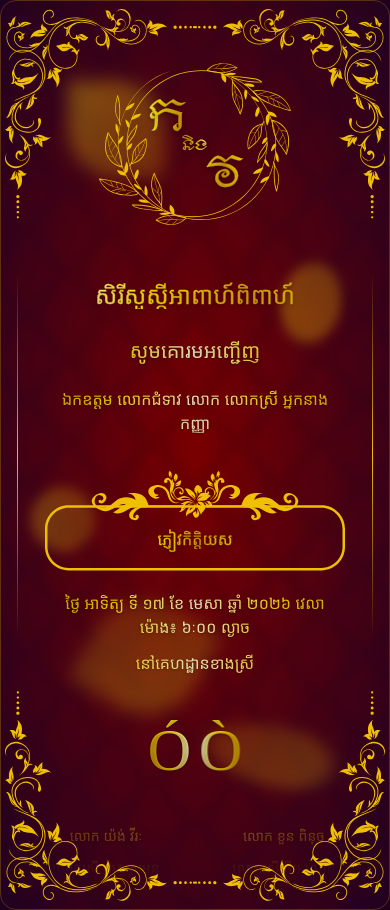
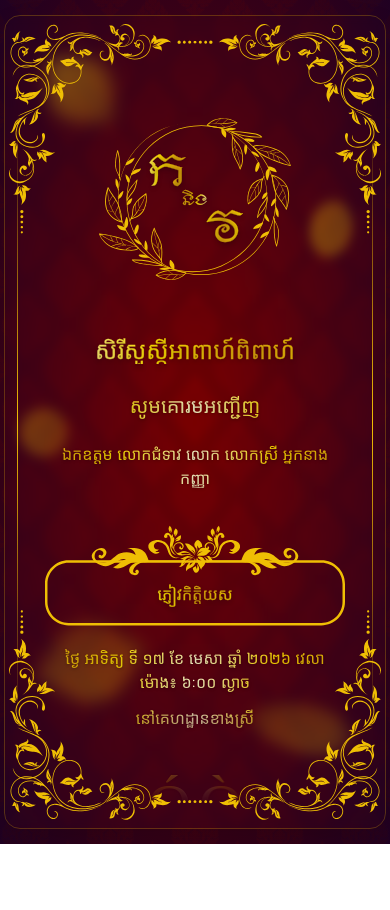
Before and after one commit to kompheakmony/digital-invite, a React (Vite) app in the folder my-card/: page / in a window 390 px wide. After the commit the page ends 844 px from the top, so only its background shows below. Built offline with nearby package versions, Linux system fonts and the light colour scheme; a web font is replaced by a local one.

Commit message:
mobile responsive

```diff
--- a/my-card/src/components/LayoutWrapper.tsx
+++ b/my-card/src/components/LayoutWrapper.tsx
@@ -63,13 +63,8 @@ function useScrollOverflowMask(scrollYProgress: MotionValue<number>) {
 
 const StyleSheet = () => (
   <style>{`
-    .scrollbar-hide::-webkit-scrollbar {
-      display: none;
-    }
-    .scrollbar-hide {
-      -ms-overflow-style: none; /* IE and Edge */
-      scrollbar-width: none; /* Firefox */
-    }
+    .scrollbar-hide::-webkit-scrollbar { display: none; }
+    .scrollbar-hide { -ms-overflow-style: none; scrollbar-width: none; }
   `}</style>
 );
 
@@ -89,7 +84,6 @@ const generateGradientFromColor = (
     const b = parseInt(hex.slice(5, 7), 16);
     return `${r}, ${g}, ${b}`;
   };
-
   const rgb = hexToRgb(color);
   return `linear-gradient(to top right, rgba(${rgb}, ${startOpacity}) 0%, rgba(${rgb}, ${endOpacity}) 100%)`;
 };
@@ -127,7 +121,8 @@ const LayoutWrapper: FC<LayoutWrapperProps> = ({ children }) => {
   );
 
   return (
-    <div className="w-full h-auto overflow-hidden relative flex items-center justify-center">
+    <div className="relative w-full min-h-screen overflow-hidden flex items-center justify-center">
+      {/* Full-screen gradient background */}
       <div
         className="absolute inset-0"
         style={{ background: currentTheme.gradient }}
@@ -135,49 +130,100 @@ const LayoutWrapper: FC<LayoutWrapperProps> = ({ children }) => {
 
       <PatternBackground />
 
+      {/* ---------- FLOATING ORBS (responsive) ---------- */}
       <div
-        className="absolute top-[10%] left-[15%] w-24 h-24 rounded-[50%_0_50%_0] transform rotate-45 blur-sm animate-khmer-float-1"
+        className="absolute hidden sm:block top-[10%] left-[15%] w-24 h-24 rounded-[50%_0_50%_0] rotate-45 blur-sm animate-khmer-float-1"
         style={{ background: orbGradient1 }}
       />
       <div
-        className="absolute top-[30%] right-[10%] w-20 h-20 rounded-full blur-xs animate-khmer-float-2"
+        className="absolute top-[8%] left-[10%] sm:top-[10%] sm:left-[15%] w-16 h-16 sm:w-24 sm:h-24 rounded-[50%_0_50%_0] rotate-45 blur-sm animate-khmer-float-1"
+        style={{ background: orbGradient1 }}
+      />
+
+      <div
+        className="absolute hidden sm:block top-[30%] right-[10%] w-20 h-20 rounded-full blur-xs animate-khmer-float-2"
         style={{ background: orbGradient2 }}
       />
       <div
-        className="absolute bottom-[20%] left-[25%] w-28 h-28 rounded-[0_50%_0_50%] transform -rotate-30 blur-sm animate-khmer-float-3"
+        className="absolute top-[25%] right-[8%] sm:top-[30%] sm:right-[10%] w-14 h-14 sm:w-20 sm:h-20 rounded-full blur-xs animate-khmer-float-2"
+        style={{ background: orbGradient2 }}
+      />
+
+      <div
+        className="absolute hidden sm:block bottom-[20%] left-[25%] w-28 h-28 rounded-[0_50%_0_50%] -rotate-30 blur-sm animate-khmer-float-3"
         style={{ background: orbGradient3 }}
       />
       <div
-        className="absolute top-[55%] left-[8%] w-16 h-16 rounded-full blur-xs animate-khmer-float-1"
+        className="absolute bottom-[15%] left-[15%] sm:bottom-[20%] sm:left-[25%] w-20 h-20 sm:w-28 sm:h-28 rounded-[0_50%_0_50%] -rotate-30 blur-sm animate-khmer-float-3"
+        style={{ background: orbGradient3 }}
+      />
+
+      <div
+        className="absolute hidden sm:block top-[55%] left-[8%] w-16 h-16 rounded-full blur-xs animate-khmer-float-1"
         style={{ background: orbGradient4 }}
       />
       <div
-        className="absolute bottom-[10%] right-[18%] w-20 h-32 rounded-[50%_50%_50%_50%/60%_60%_40%_40%] transform -rotate-90 blur-sm animate-khmer-float-2"
+        className="absolute top-[50%] left-[5%] sm:top-[55%] sm:left-[8%] w-12 h-12 sm:w-16 sm:h-16 rounded-full blur-xs animate-khmer-float-1"
+        style={{ background: orbGradient4 }}
+      />
+
+      <div
+        className="absolute hidden sm:block bottom-[10%] right-[18%] w-20 h-32 rounded-[50%_50%_50%_50%/60%_60%_40%_40%] -rotate-90 blur-sm animate-khmer-float-2"
+        style={{ background: orbGradient5 }}
+      />
+      <div
+        className="absolute bottom-[8%] right-[12%] sm:bottom-[10%] sm:right-[18%] w-16 h-24 sm:w-20 sm:h-32 rounded-[50%_50%_50%_50%/60%_60%_40%_40%] -rotate-90 blur-sm animate-khmer-float-2"
         style={{ background: orbGradient5 }}
       />
 
+      {/* ---------- CENTRAL CARD ---------- */}
       <div
-        className="relative z-20 flex flex-col items-center justify-center w-full max-w-3xl px-4 py-8 backdrop-blur-xs rounded-2xl shadow-2xl border"
+        className="
+          relative z-20 flex flex-col items-center justify-center
+          w-full max-w-full sm:max-w-3xl
+          mx-4 sm:mx-0
+          px-4 py-6 sm:px-6 sm:py-8
+          backdrop-blur-xs rounded-2xl shadow-2xl border
+        "
         style={{ borderColor: `${currentTheme.accent}40` }}
       >
+        {/* Vertical accent lines – dynamic height */}
         <span
-          className="absolute top-[270px] bottom-[270px] left-4 w-px"
+          className="absolute left-3 sm:left-4 w-px"
           style={{
+            top: "6rem",
+            bottom: "6rem",
             background: `linear-gradient(to bottom, transparent, ${currentTheme.accent}, transparent)`,
           }}
         />
         <span
-          className="absolute top-[270px] bottom-[270px] right-4 w-px"
+          className="absolute right-3 sm:right-4 w-px"
           style={{
+            top: "6rem",
+            bottom: "6rem",
             background: `linear-gradient(to bottom, transparent, ${currentTheme.accent}, transparent)`,
           }}
         />
-        <TopLeft color={currentTheme.accent} />
-        <TopRight color={currentTheme.accent} />
-        <div className="relative w-full h-svh">
+
+        {/* Kbach corners – smaller on mobile */}
+        <div className="absolute top-0 left-0 w-12 h-12 sm:w-16 sm:h-16">
+          <TopLeft color={currentTheme.accent} />
+        </div>
+        <div className="absolute top-0 right-0 w-12 h-12 sm:w-16 sm:h-16">
+          <TopRight color={currentTheme.accent} />
+        </div>
+        <div className="absolute bottom-0 left-0 w-12 h-12 sm:w-16 sm:h-16">
+          <BottomLeft color={currentTheme.accent} />
+        </div>
+        <div className="absolute bottom-0 right-0 w-12 h-12 sm:w-16 sm:h-16">
+          <BottomRight color={currentTheme.accent} />
+        </div>
+
+        {/* Scrollable content area */}
+        <div className="relative w-full h-[calc(100svh-8rem)] sm:h-svh mt-12 sm:mt-0">
           <motion.ul
             ref={ref}
-            className="h-full list-none overflow-y-scroll space-y-4 scrollbar-hide"
+            className="h-full list-none overflow-y-scroll space-y-4 scrollbar-hide px-2 sm:px-0"
             style={{
               maskImage,
               WebkitMaskImage: maskImage,
@@ -187,8 +233,6 @@ const LayoutWrapper: FC<LayoutWrapperProps> = ({ children }) => {
           </motion.ul>
           <StyleSheet />
         </div>
-        <BottomLeft color={currentTheme.accent} />
-        <BottomRight color={currentTheme.accent} />
       </div>
     </div>
   );
```
